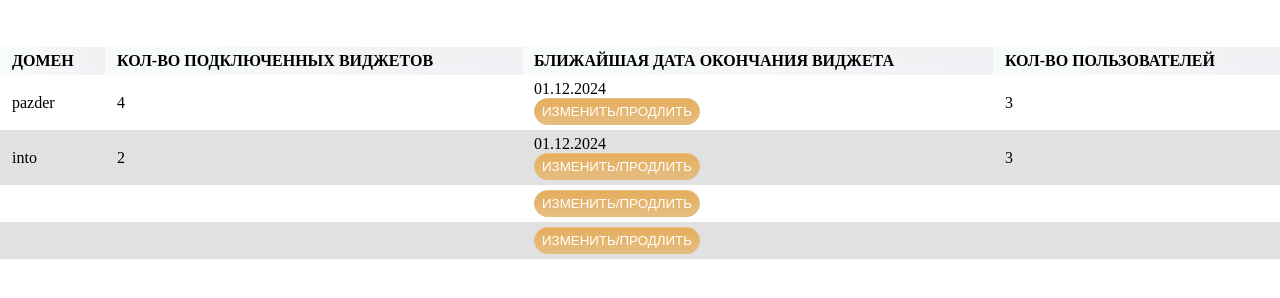
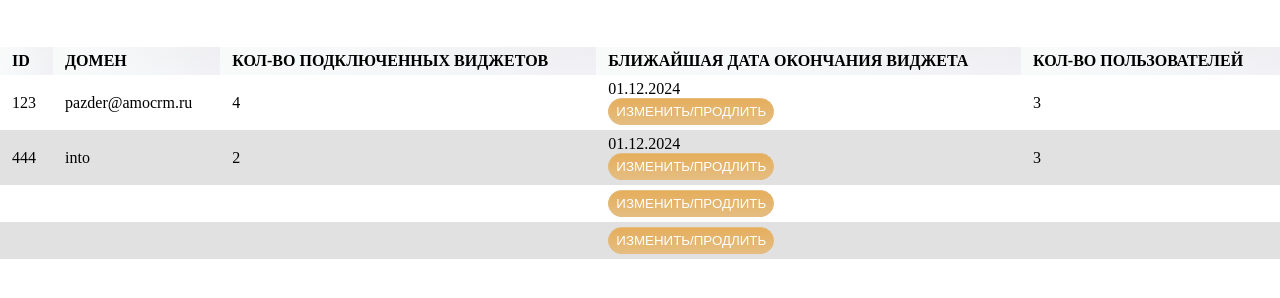
Before and after one commit to Pazderkatya/lk-wid, a plain HTML site: page users.html in a window 1280 px wide. Shown: the part 378-676 px from the top of the page. Drawn offline with Linux system fonts and the light colour scheme; a web font is replaced by a local one.

Commit message:
Добавила ID

```diff
--- a/users.html
+++ b/users.html
@@ -69,13 +69,15 @@
             </div>
             <table>
                 <tr>
+                    <th>ID</th>
                     <th>Домен</th>
                     <th>Кол-во подключенных виджетов</th>
                     <th>Ближайшая дата окончания виджета</th>
                     <th>Кол-во пользователей</th>
                 </tr>
                 <tr>
-                    <td>pazder</td>
+                    <td>123</td>
+                    <td>pazder@amocrm.ru</td>
                     <td>4</td>
                     <td>01.12.2024<br>
                         <button class="change">Изменить/продлить</button>
@@ -83,6 +85,7 @@
                     <td>3</td>
                 </tr>
                 <tr class="gray">
+                    <td>444</td>
                     <td>into</td>
                     <td>2</td>
                     <td>01.12.2024<br>
@@ -93,12 +96,14 @@
                 <tr>
                     <td></td>
                     <td></td>
+                    <td></td>
                     <td>
                         <button class="change">Изменить/продлить</button>
                     </td>
                     <td></td>
                 </tr>
                 <tr class="gray">
+                    <td></td>
                     <td></td>
                     <td></td>
                     <td>
```
Also changed, not shown: 1 other file.
